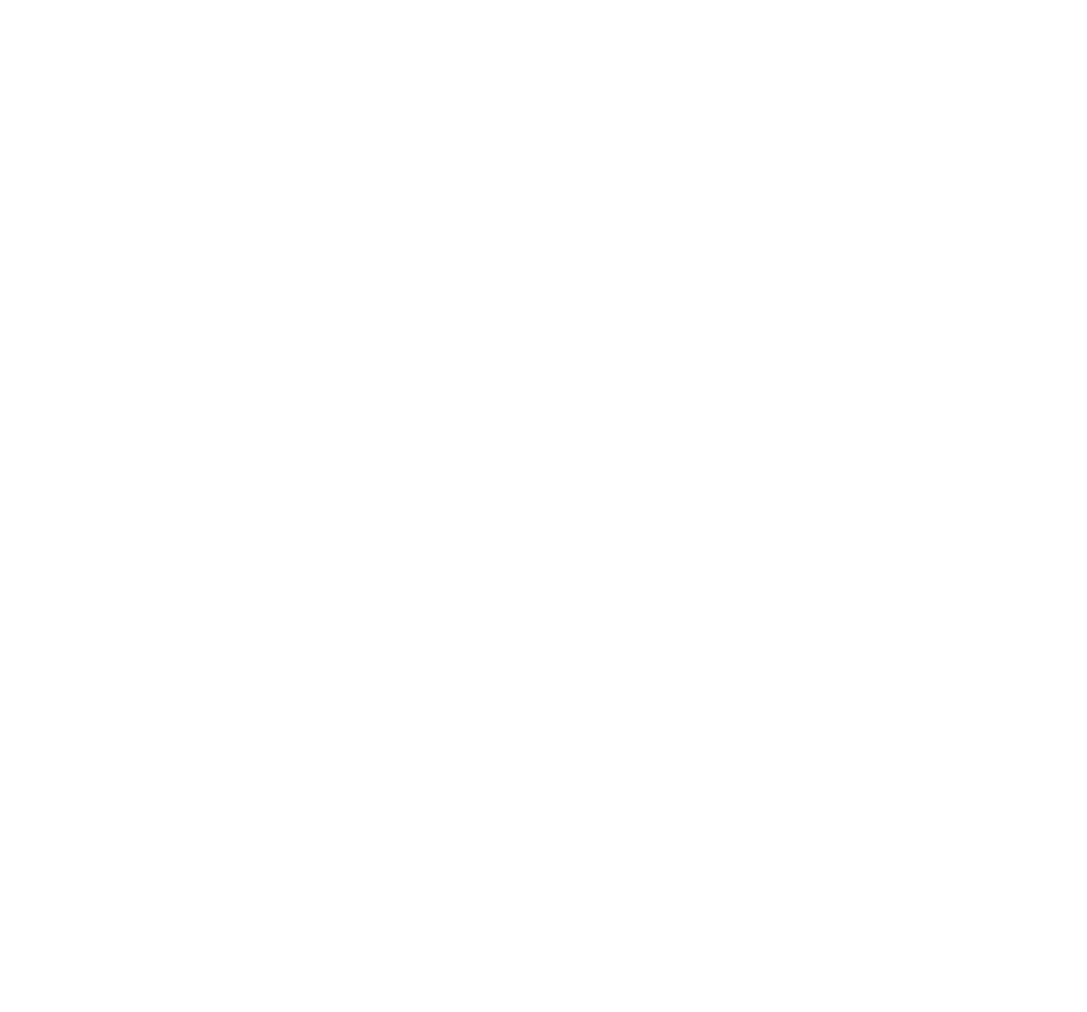
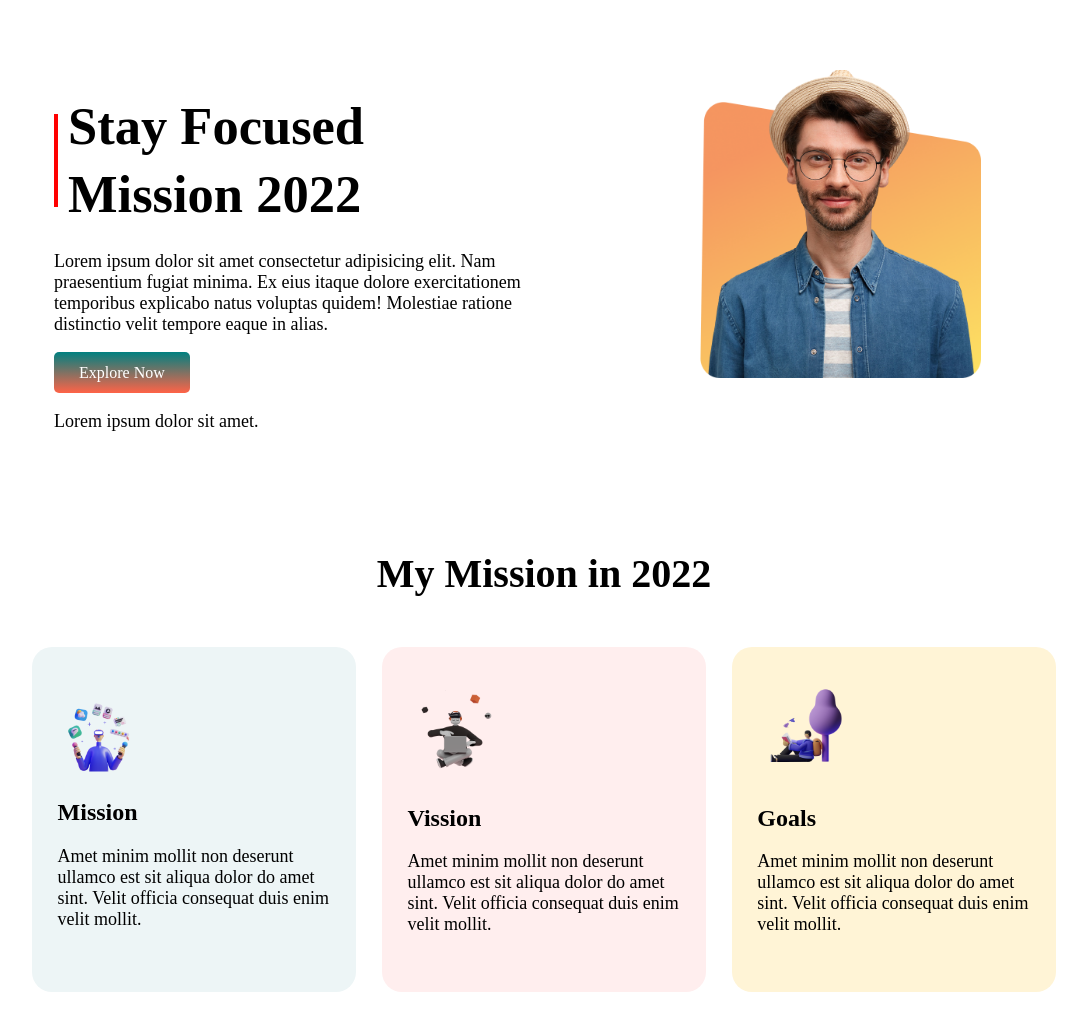
Before and after one commit to arifraj199/project-portfolio, a plain HTML site: page index.html in a window 1280 px wide. Shown: the whole page, without its empty margins (96-1183 px from the left). Before the commit the page ends 800 px from the top, so only its background shows below. Drawn offline with Linux system fonts and the light colour scheme.

Commit message:
focused and top section added

```diff
--- a/index.html
+++ b/index.html
@@ -10,7 +10,50 @@
 </head>
 
 <body>
+    <section>
+        <div class="flexible-container">
 
+            <div class="half-width">
+                <div class="heading-one">
+                    <h1>Stay Focused</h1>
+                    <h1>Mission 2022</h1>
+                </div>
+                <p>Lorem ipsum dolor sit amet consectetur adipisicing elit. Nam praesentium fugiat minima. Ex eius itaque dolore exercitationem temporibus explicabo natus voluptas quidem! Molestiae ratione distinctio velit tempore eaque in alias.</p>
+                <a class="link-button" href="#" target="_blank">Explore Now</a>
+                <p>Lorem ipsum dolor sit amet.</p>
+            </div>
+
+            <div class="half-width">
+                <img src="images/person/person-1.png" alt="">
+            </div>
+
+        </div>
+    </section>
+
+    <section>
+        <h1 class="my-focused-heading">My Mission in 2022</h1>
+
+        <div class="flexible-container">
+            <div class="my-focused mission">
+                <img src="images/illustrators/illustrator-1.png" alt="">
+                <h2>Mission</h2>
+                <p>Amet minim mollit non deserunt ullamco est sit aliqua dolor do amet sint. Velit officia consequat duis enim velit mollit.</p>
+            </div>
+
+            <div class="my-focused vission">
+                <img src="images/illustrators/illustrator-2.png" alt="">
+                <h2>Vission</h2>
+                <p>Amet minim mollit non deserunt ullamco est sit aliqua dolor do amet sint. Velit officia consequat duis enim velit mollit.</p>
+            </div>
+
+            <div class="my-focused goals">
+                <img src="images/illustrators/illustrator-3.png" alt="">
+                <h2>Goals</h2>
+                <p>Amet minim mollit non deserunt ullamco est sit aliqua dolor do amet sint. Velit officia consequat duis enim velit mollit.</p>
+            </div>
+        </div>
+
+    </section>
 </body>
 
 </html>
--- a/style.css
+++ b/style.css
@@ -0,0 +1,79 @@
+body {
+    margin: 20px 0;
+    padding: 0;
+}
+
+.flexible-container {
+    display: flex;
+}
+
+.half-width {
+    width: 50%;
+    padding-left: 150px;
+    padding-top: 50px;
+}
+
+.half-width img {
+    width: 60%;
+}
+
+.half-width h1 {}
+
+.heading-one {
+    border-left: 4px solid red;
+    padding-left: 10px;
+    font-size: 35px;
+    line-height: 25px;
+}
+
+.half-width p {
+    font-size: 18px;
+}
+
+.link-button {
+    text-decoration: none;
+    color: white;
+    background: linear-gradient(teal, tomato);
+    padding: 12px 25px;
+    border-radius: 5px;
+    line-height: 40px;
+}
+
+.my-focused {
+    width: 30%;
+    padding: 3% 2%;
+}
+
+.my-focused-heading {
+    text-align: center;
+    font-size: 40px;
+    margin-top: 100px;
+    margin-bottom: 50px;
+}
+
+.my-focused img {
+    width: 35%;
+}
+
+.my-focused p {
+    font-size: 18px;
+}
+
+.mission {
+    background-color: #EDF5F6;
+    border-radius: 20px;
+    margin-right: 2%;
+    margin-left: 10%;
+}
+
+.vission {
+    background-color: #FFEEEE;
+    border-radius: 20px;
+}
+
+.goals {
+    background-color: #FFF4D6;
+    border-radius: 20px;
+    margin-right: 10%;
+    margin-left: 2%;
+}
```
